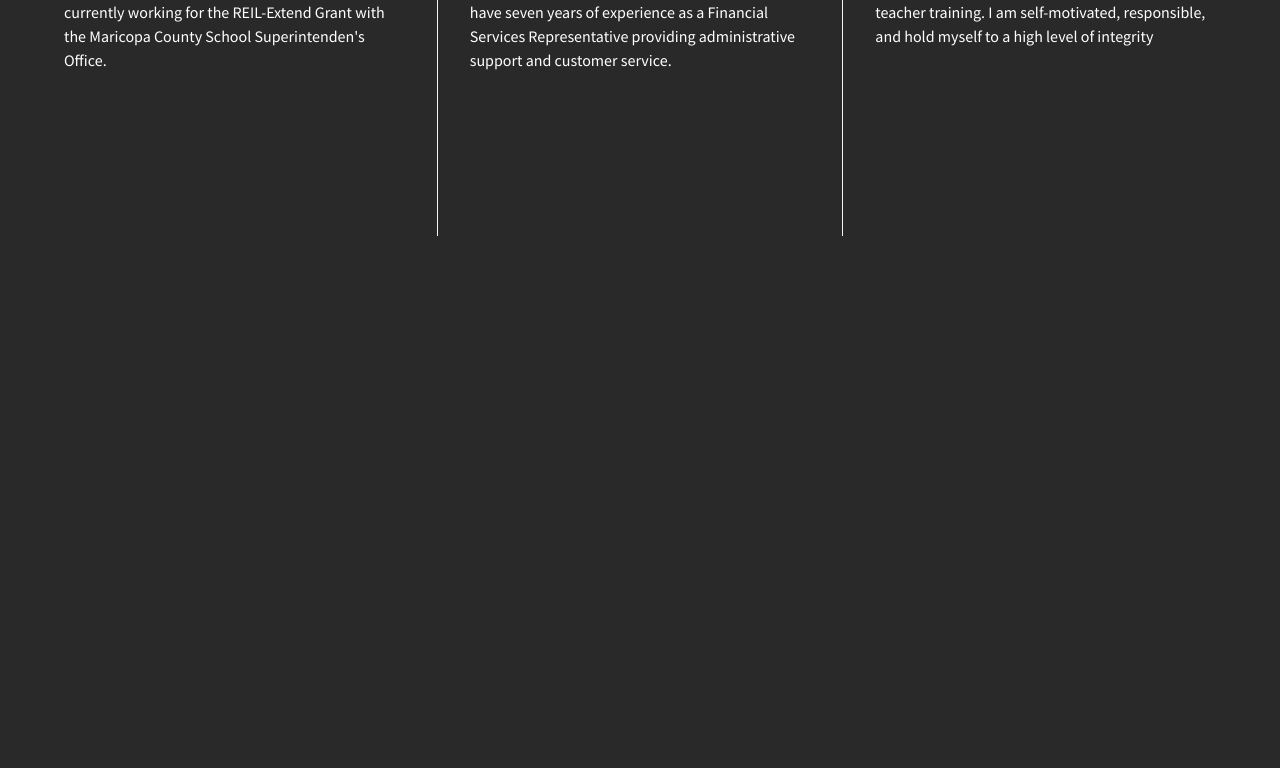
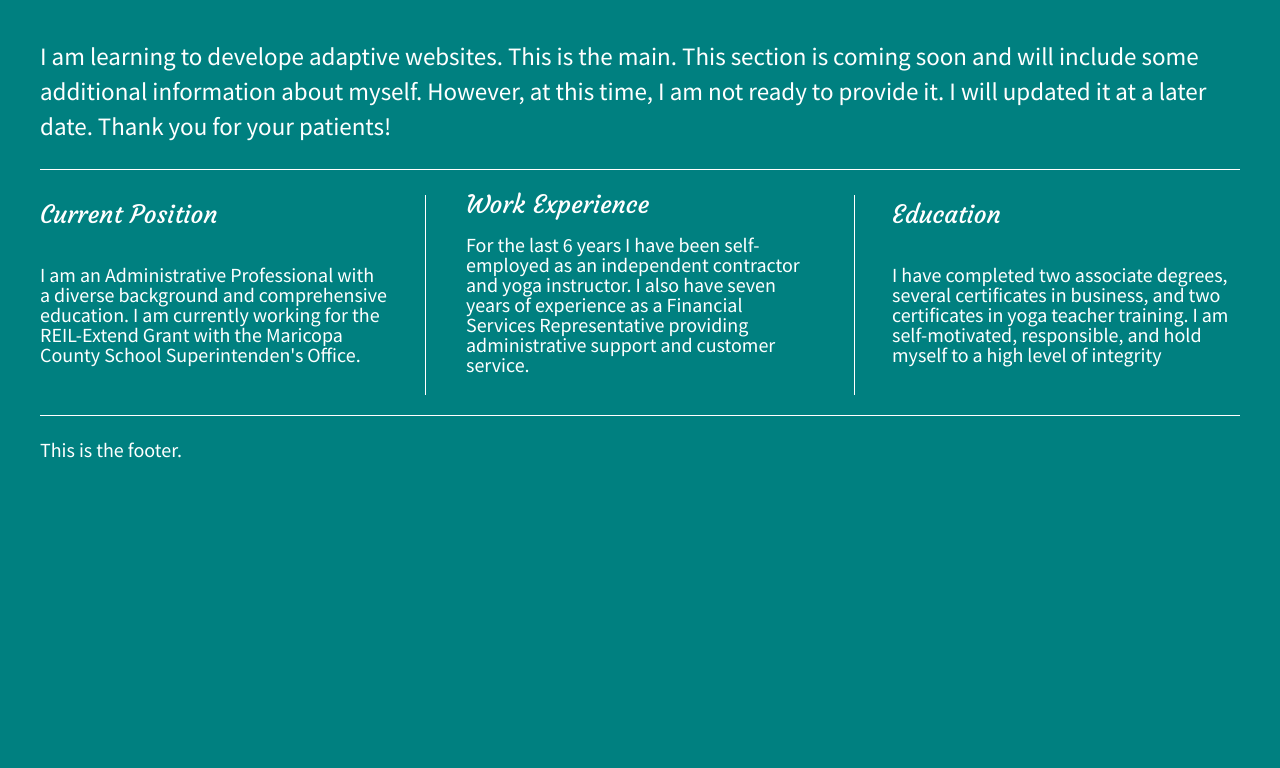
Before and after one commit to sarah-d-garcia/flexbox-divs, a plain HTML site: page index.html in a window 1280 px wide. Shown: the part 96-864 px from the top of the page. After the commit the page ends 800 px from the top, so only its background shows below. Drawn offline with nearby package versions, Linux system fonts and the light colour scheme.

Commit message:
Added header, main, and footer

```diff
--- a/css/main.css
+++ b/css/main.css
@@ -97,40 +97,75 @@ textarea {
 
 
 html {
-  background-color: #292929;
+  background-color: teal;
   height: 100%;
+  width: 100%;
 }
 
 body {
   font-family: 'Source Sans Pro', sans-serif;
-  padding: 2em;
-  font-size: 1em;
-  height: 100%;
+  padding: 0 2em;
+  font-size: 1.25em;
+  color: #fff;
+  display: flex;
+  justify-content: center;
 }
 
-.wrapper {
-  /*add display:flex and set justify-content to space-between*/
-  font-weight: 700;
-  display: flex;
-  justify-content: space-between;
+header, main, footer {
+    width: 100%;
+    display: flex;
+    justify-content: flex-start;
 }
 
-.div-1, .div-2, .div-3 {
-  /*give the divs a width of 30%, add display:flex, set justify-content and align-items to center*/
+h1{
+    font-family: 'Courgette', cursive;
+    font-weight: normal;
+    font-size: 2em;
+}
+h3 {
+    font-family: 'Courgette', cursive;
+    font-weight: normal;
+    font-size: 1.25em;
+    margin: 0;
+}
+main {
+    border-bottom: #fff solid 1px;
+    margin: 0 0 1em 0;
+    font-size: 1.25em;
+}
+
+.flex-container {
+  display: flex;
+  flex-flow: row wrap;
+  justify-content: space-between;
+  max-width: 1200px;
+}
+
+.flex-items {
   color: #fff;
-  line-height: 1.5em;
+  display: flex;
+  align-items: center;
+  justify-content: flex-start;
+  flex-flow: row wrap;
+  line-height: 1em;
   font-size: 1em;
-  height: 300px;
-  display: flex;
-  width: 30%;
-  justify-content: center;
-  align-items: flex-start;
-  font-weight: normal;
-  padding: 0 2em;
+  width: 29%;
 }
-.div-2 {
-    border-right: solid 1px whitesmoke;
-    border-left: solid 1px whitesmoke;
+#div-1 {
+    padding-right: 1em;
+}
+#div-2 {
+    padding: 0 2em;
+    border-right: #fff solid 1px;
+    border-left: #fff solid 1px;
+}
+#div-3 {
+    padding-left: 1em;
+}
+
+footer {
+    border-top: #fff solid 1px;
+    margin: 1em 0 0 0;
 }
 
 
--- a/index.html
+++ b/index.html
@@ -15,25 +15,37 @@
         <script src="js/vendor/modernizr-2.8.3.min.js"></script>
         <link href='http://fonts.googleapis.com/css?family=Lora:700' rel='stylesheet' type='text/css'>
         <link href='http://fonts.googleapis.com/css?family=Source+Sans+Pro:400,700' rel='stylesheet' type='text/css'>
+        <link rel="preconnect" href="https://fonts.googleapis.com">
+        <link rel="preconnect" href="https://fonts.gstatic.com" crossorigin>
+        <link href="https://fonts.googleapis.com/css2?family=Courgette&display=swap" rel="stylesheet">
     </head>
     <body>
         <!--[if lt IE 8]>
             <p class="browserupgrade">You are using an <strong>outdated</strong> browser. Please <a href="http://browsehappy.com/">upgrade your browser</a> to improve your experience.</p>
         <![endif]-->
 
-        <section class="wrapper">
-            <div class="div-1">
-                <!--<h3>Title</h3>-->
+        <section class="flex-container">
+            <header>
+                <h1>Hi! My name is Sarah.</h1>
+            </header>
+            <main>
+                <p>I am learning to develope adaptive websites. This is the main. This section is coming soon and will include some additional information about myself. However, at this time, I am not ready to provide it. I will updated it at a later date. Thank you for your patients!</p>
+            </main>
+            <div id="div-1" class="flex-items">
+                <h3>Current Position</h3>
                 <p>I am an Administrative Professional with a diverse background and comprehensive education. I am currently working for the REIL-Extend Grant with the Maricopa County School Superintenden's Office. </p>
             </div>
-            <div class="div-2">
-               <!-- <h3>Experience</h3>-->
+            <div id="div-2" class="flex-items">
+                <h3>Work Experience</h3>
                 <p>For the last 6 years I have been self-employed as an independent contractor and yoga instructor. I also have seven years of experience as a Financial Services Representative providing administrative support and customer service. </p>
             </div>
-            <div class="div-3">
-                <!--<h3>Education</h3>-->
+            <div id="div-3" class="flex-items">
+                <h3>Education</h3>
                 <p>I have completed two associate degrees, several certificates in business, and two certificates in yoga teacher training. I am self-motivated, responsible, and hold myself to a high level of integrity</p>
             </div>
+            <footer>
+                <p>This is the footer.</p>
+            </footer>
         </section>
 
         <script src="https://ajax.googleapis.com/ajax/libs/jquery/1.11.3/jquery.min.js"></script>
```
